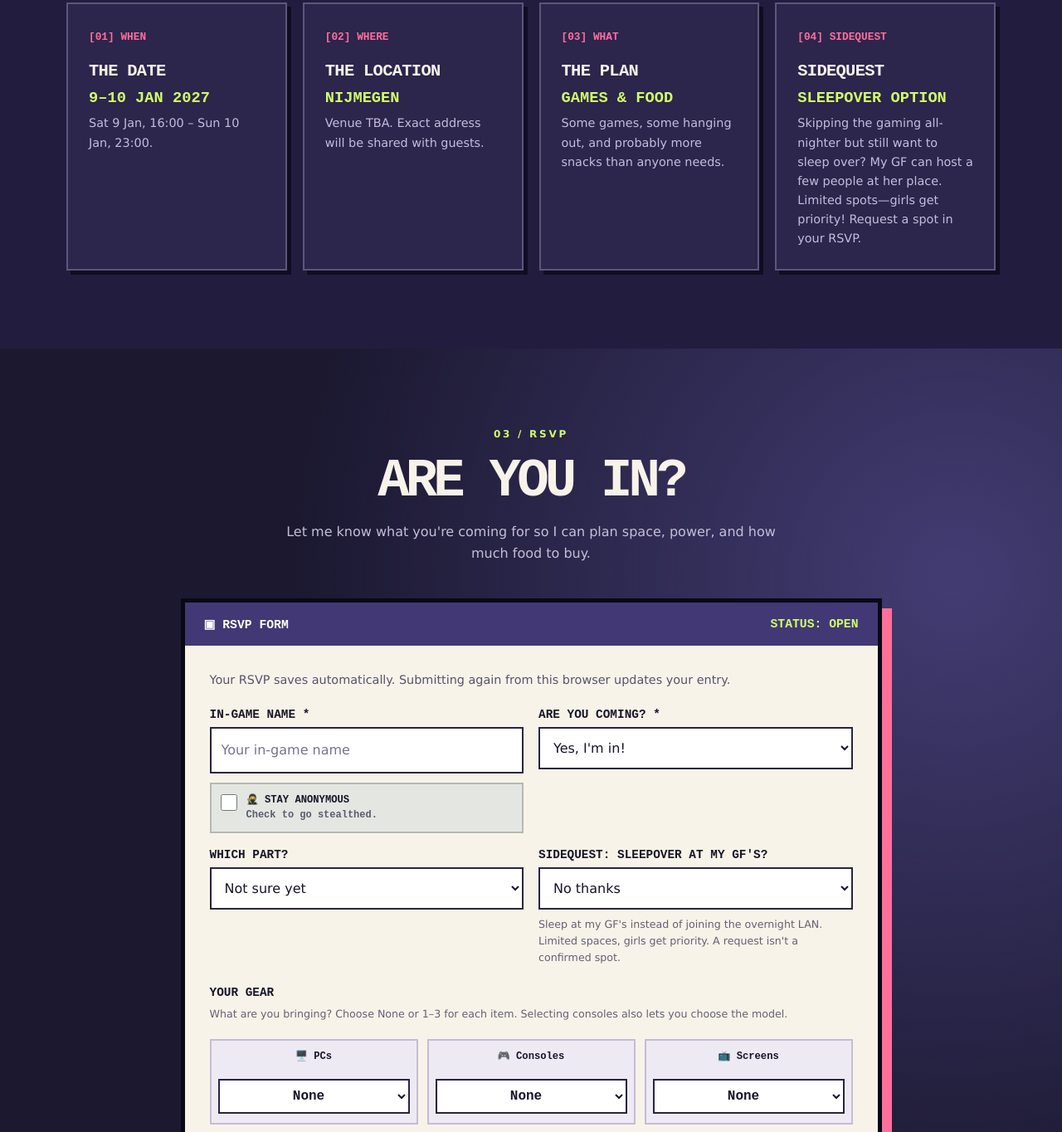
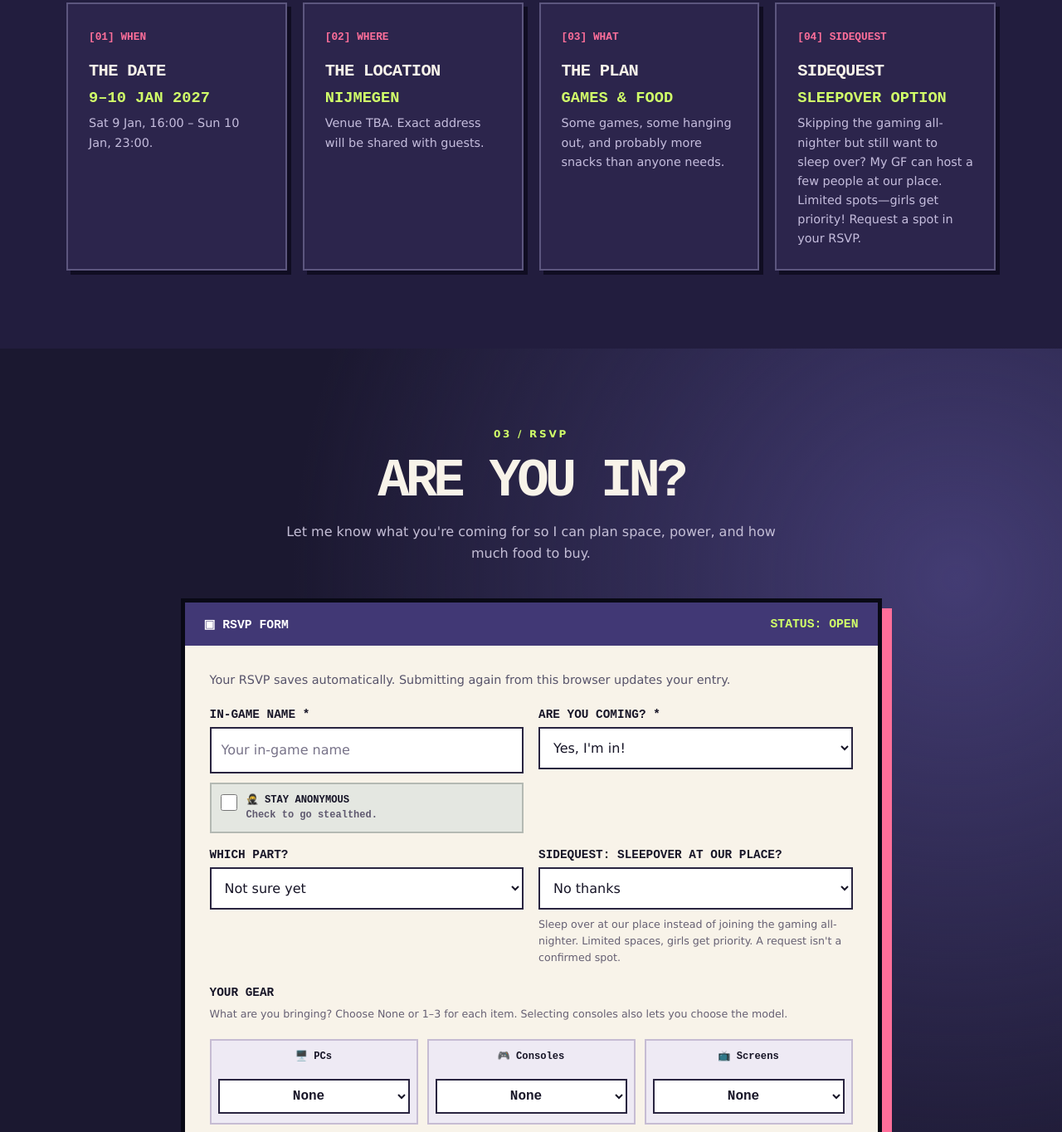
Before and after one commit to Jinopls/bday-invite, a plain HTML site: page index.html in a window 1280 px wide. Shown: the part 1593-2957 px from the top of the page at 83% size. Drawn offline with Linux system fonts and the light colour scheme; no server answers.

Commit message:
Clarify Sidequest sleepover happens at our place

```diff
--- a/index.html
+++ b/index.html
@@ -304,7 +304,7 @@
           <div class="spec"><div class="spec-number">[01] WHEN</div><h3>THE DATE</h3><div class="large" id="date-label">9–10 JAN 2027</div><p>Sat 9 Jan, 16:00 – Sun 10 Jan, 23:00.</p></div>
           <div class="spec"><div class="spec-number">[02] WHERE</div><h3>THE LOCATION</h3><div class="large" id="venue-label">NIJMEGEN</div><p>Venue TBA. Exact address will be shared with guests.</p></div>
           <div class="spec"><div class="spec-number">[03] WHAT</div><h3>THE PLAN</h3><div class="large">GAMES & FOOD</div><p>Some games, some hanging out, and probably more snacks than anyone needs.</p></div>
-          <div class="spec"><div class="spec-number">[04] SIDEQUEST</div><h3>SIDEQUEST</h3><div class="large">SLEEPOVER OPTION</div><p>Skipping the gaming all-nighter but still want to sleep over? My GF can host a few people at her place. Limited spots—girls get priority! Request a spot in your RSVP.</p></div>
+          <div class="spec"><div class="spec-number">[04] SIDEQUEST</div><h3>SIDEQUEST</h3><div class="large">SLEEPOVER OPTION</div><p>Skipping the gaming all-nighter but still want to sleep over? My GF can host a few people at our place. Limited spots—girls get priority! Request a spot in your RSVP.</p></div>
         </div>
         <details class="packing-toggle" id="packing-list" hidden>
           <summary>LAN packing list</summary>
@@ -332,7 +332,7 @@
                 </div>
                 <div class="field"><label for="attendance">ARE YOU COMING? *</label><select id="attendance" name="attendance" required><option value="Yes, I'm in!">Yes, I'm in!</option><option value="Maybe / not sure yet">Maybe / not sure yet</option><option value="Sadly can't make it">Sadly can't make it</option></select></div>
                 <div class="field"><label for="mode-select">WHICH PART?</label><select id="mode-select" name="mode"><option value="unsure">Not sure yet</option><option value="day">Daytime birthday only</option><option value="overnight">Overnight LAN only</option><option value="both">Both daytime + overnight</option></select></div>
-                <div class="field"><label for="sidequest-select">SIDEQUEST: SLEEPOVER AT MY GF'S?</label><select id="sidequest-select" name="sidequest"><option value="no">No thanks</option><option value="maybe">Maybe, keep me posted</option><option value="yes">Yes, I'd like a spot!</option></select><p class="gear-helper">Sleep at my GF's instead of joining the overnight LAN. Limited spaces, girls get priority. A request isn't a confirmed spot.</p></div>
+                <div class="field"><label for="sidequest-select">SIDEQUEST: SLEEPOVER AT OUR PLACE?</label><select id="sidequest-select" name="sidequest"><option value="no">No thanks</option><option value="maybe">Maybe, keep me posted</option><option value="yes">Yes, I'd like a spot!</option></select><p class="gear-helper">Sleep over at our place instead of joining the gaming all-nighter. Limited spaces, girls get priority. A request isn't a confirmed spot.</p></div>
                 <div class="field full"><label>YOUR GEAR</label><p class="gear-helper">What are you bringing? Choose None or 1–3 for each item. Selecting consoles also lets you choose the model.</p>
                   <div class="gear-grid">
                     <div class="gear-field"><label for="gear-pcs">🖥️ PCs</label><select id="gear-pcs" name="pcs" required><option value="0" selected>None</option><option value="1">1</option><option value="2">2</option><option value="3">3</option></select></div>
```
